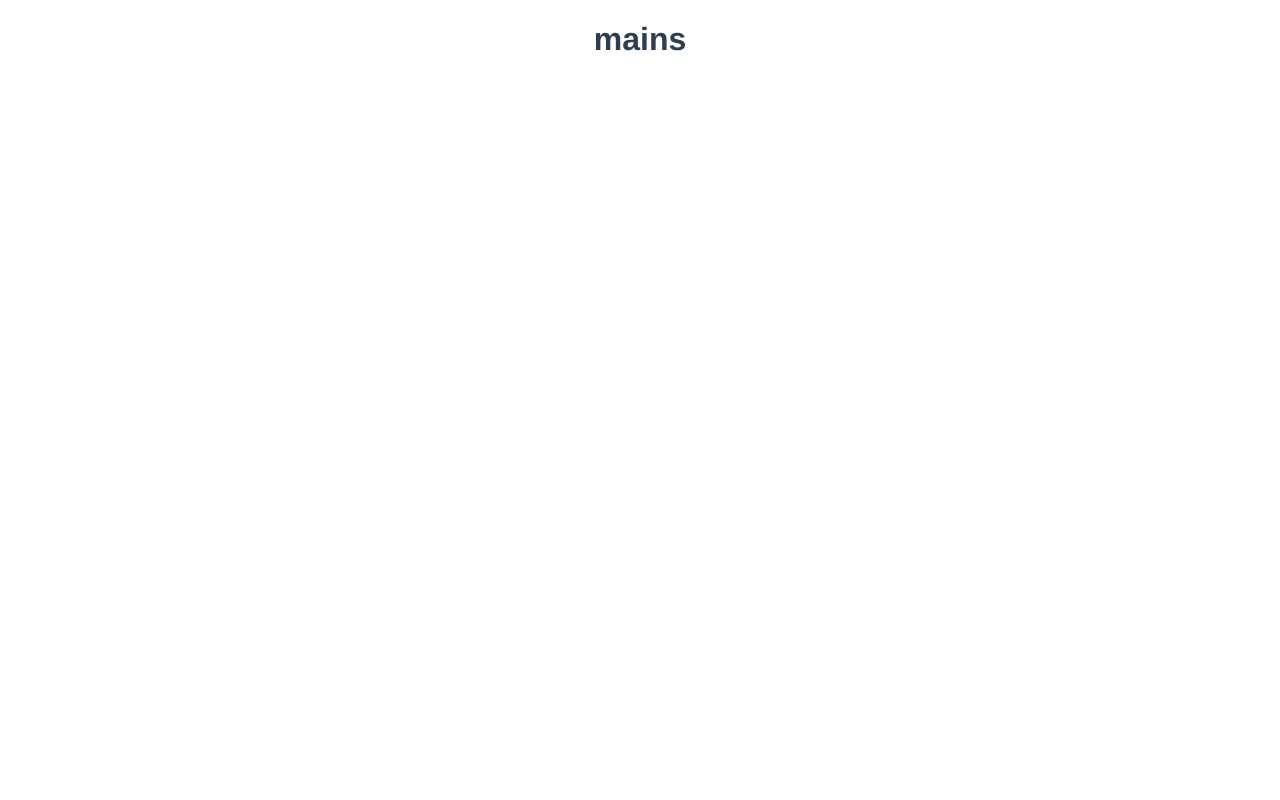
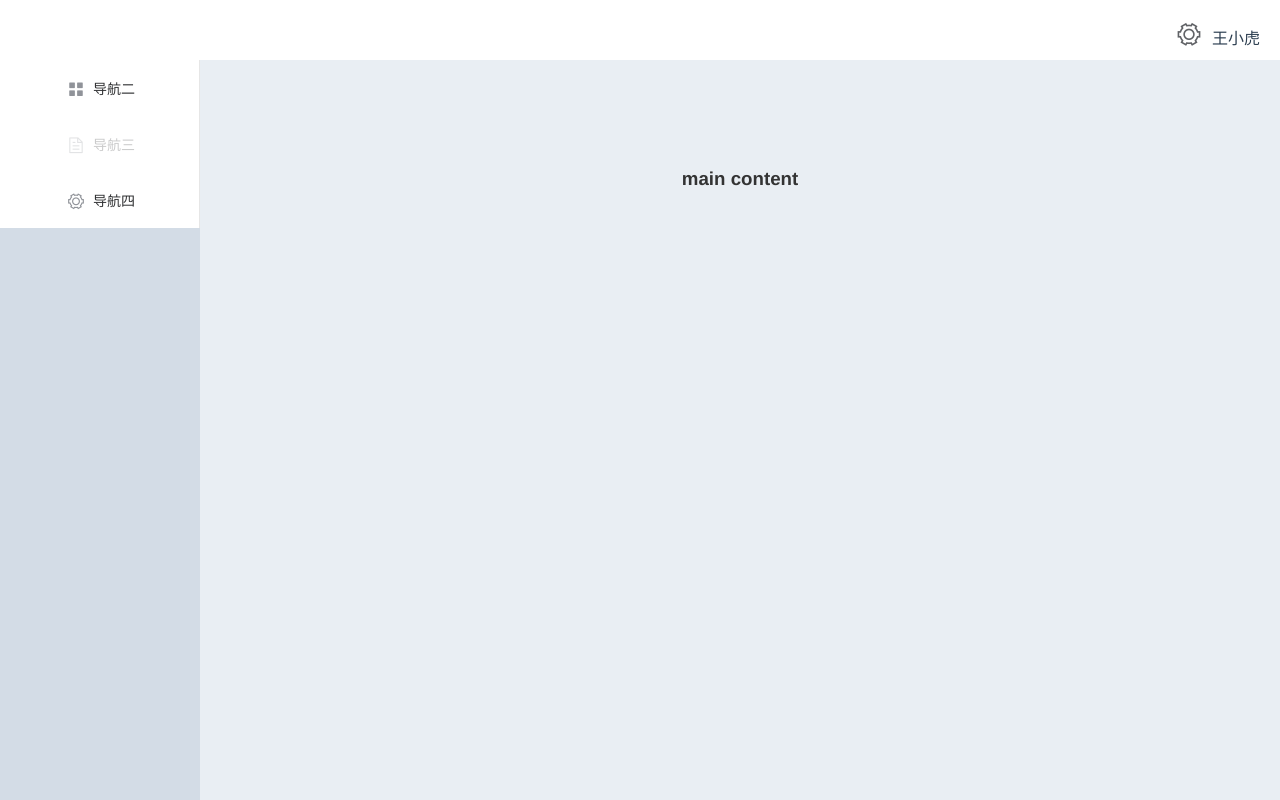
Before and after one commit to jerrysheen/VUEjs-example, a Vue app in the folder MemberManagementSystem/member-management-system/: page / in a window 1280 px wide. Built offline with nearby package versions, Linux system fonts and the light colour scheme; sample sign-in values are in the browser's storage.

Commit message:
main page component

```diff
--- a/MemberManagementSystem/member-management-system/src/App.vue
+++ b/MemberManagementSystem/member-management-system/src/App.vue
@@ -8,6 +8,7 @@
 body{
   font: "微软雅黑";
   margin: 0px;
+
 }
 
 #app {
--- /dev/null
+++ b/MemberManagementSystem/member-management-system/src/components/mainFrame/index.vue
@@ -0,0 +1,68 @@
+<template>
+  <div style="position:absolute; width:100%; height:100%;">
+    <el-container style="height:100%;">
+      <el-header>
+        <el-dropdown style="font-size:26px;">
+          <i class="el-icon-setting" style="margin-right: 10px"></i>
+          <el-dropdown-menu slot="dropdown">
+            <el-dropdown-item>查看</el-dropdown-item>
+            <el-dropdown-item>新增</el-dropdown-item>
+            <el-dropdown-item>删除</el-dropdown-item>
+          </el-dropdown-menu>
+        </el-dropdown>
+        <span>王小虎</span>
+      </el-header>
+
+      <el-container>
+        <el-aside width="200px">
+          <el-menu>
+            <el-menu-item index="2">
+              <i class="el-icon-menu"></i>
+              <span slot="title">导航二</span>
+            </el-menu-item>
+            <el-menu-item index="3" disabled>
+              <i class="el-icon-document"></i>
+              <span slot="title">导航三</span>
+            </el-menu-item>
+            <el-menu-item index="4">
+              <i class="el-icon-setting"></i>
+              <span slot="title">导航四</span>
+            </el-menu-item>
+          </el-menu>
+        </el-aside>
+        <el-main>
+          <slot>
+
+          </slot>
+        </el-main>
+      </el-container>
+    </el-container>
+  </div>
+</template>>
+
+<script>
+export default {
+
+};
+</script>
+
+<style scoped>
+.el-aside {
+  background-color: #d3dce6;
+  color: #333;
+  text-align: center;
+  line-height: 200px;
+}
+.el-header {
+  padding-top: 20px;
+  text-align: right;
+
+}
+
+.el-main {
+  background-color: #e9eef3;
+  color: #333;
+  text-align: center;
+  line-height: 160px;
+}
+</style>
--- a/MemberManagementSystem/member-management-system/src/views/main/index.vue
+++ b/MemberManagementSystem/member-management-system/src/views/main/index.vue
@@ -1,20 +1,28 @@
 <template>
- <div>
-    <h1>mains</h1>
- </div>
+  <div>
+     <mainframe>
+        <h1>main content</h1>
+    </mainframe>
+  </div>
 </template>
 
 <script>
+import mainframe from '@/components/mainFrame'
 export default {
- data () {
- return {
- }
- },
 
- components: {},
+   created() {
+      if(localStorage.getItem('msm-accountObj') == null){
+         this.$router.push('/login')
+      }
+   },
+   data() {
+    return {};
+   },
 
- methods: {},
-}
+   components: {mainframe},
+
+   methods: {}
+};
 </script>
 
 <style scoped>
```
Also changed, not shown: MemberManagementSystem/member-management-system/src/components/AppHeader/index.vue (added, +13 -0 lines), MemberManagementSystem/member-management-system/src/components/AppNavBar/index.vue (added, +14 -0 lines), MemberManagementSystem/member-management-system/src/components/AppMain/index.vue (added).
